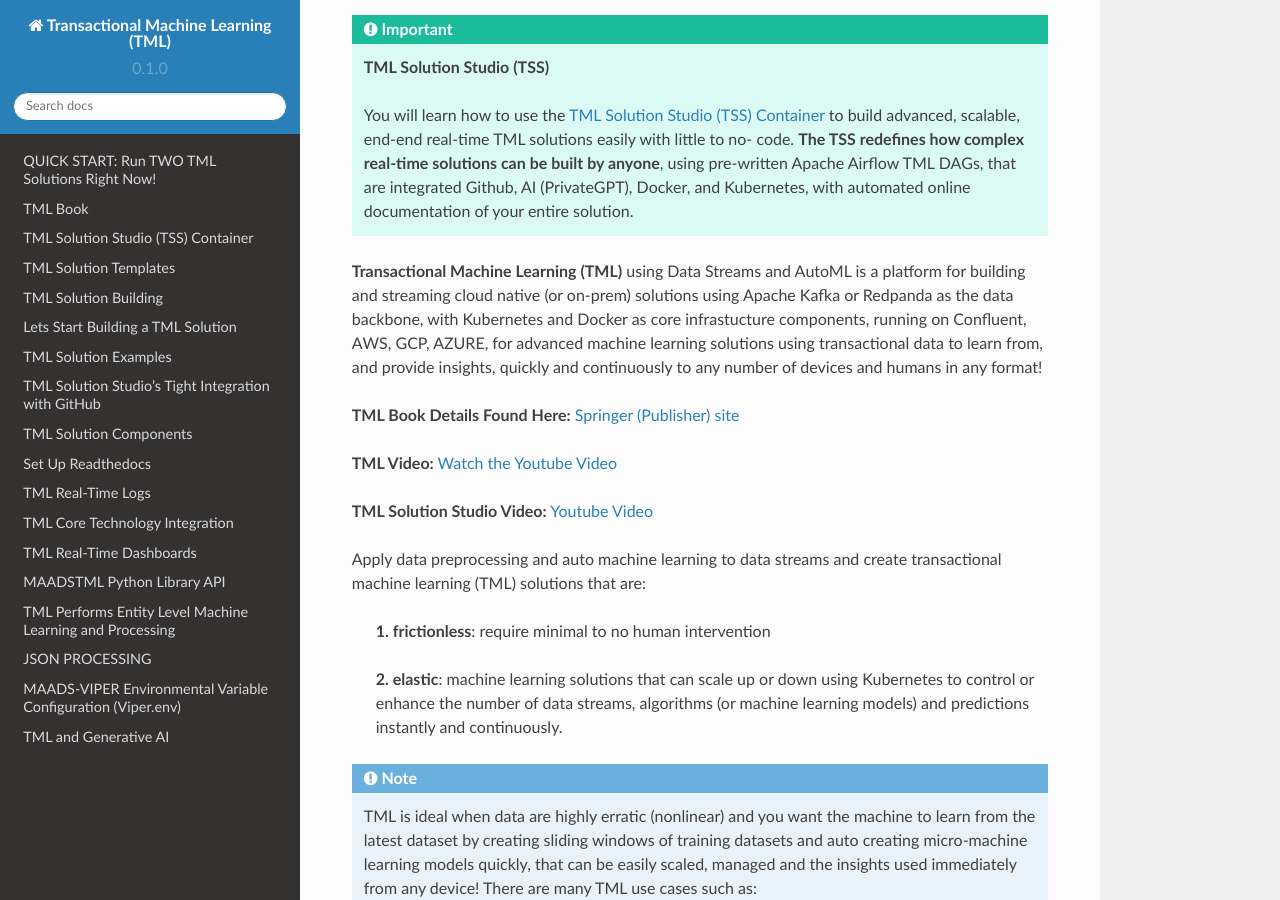
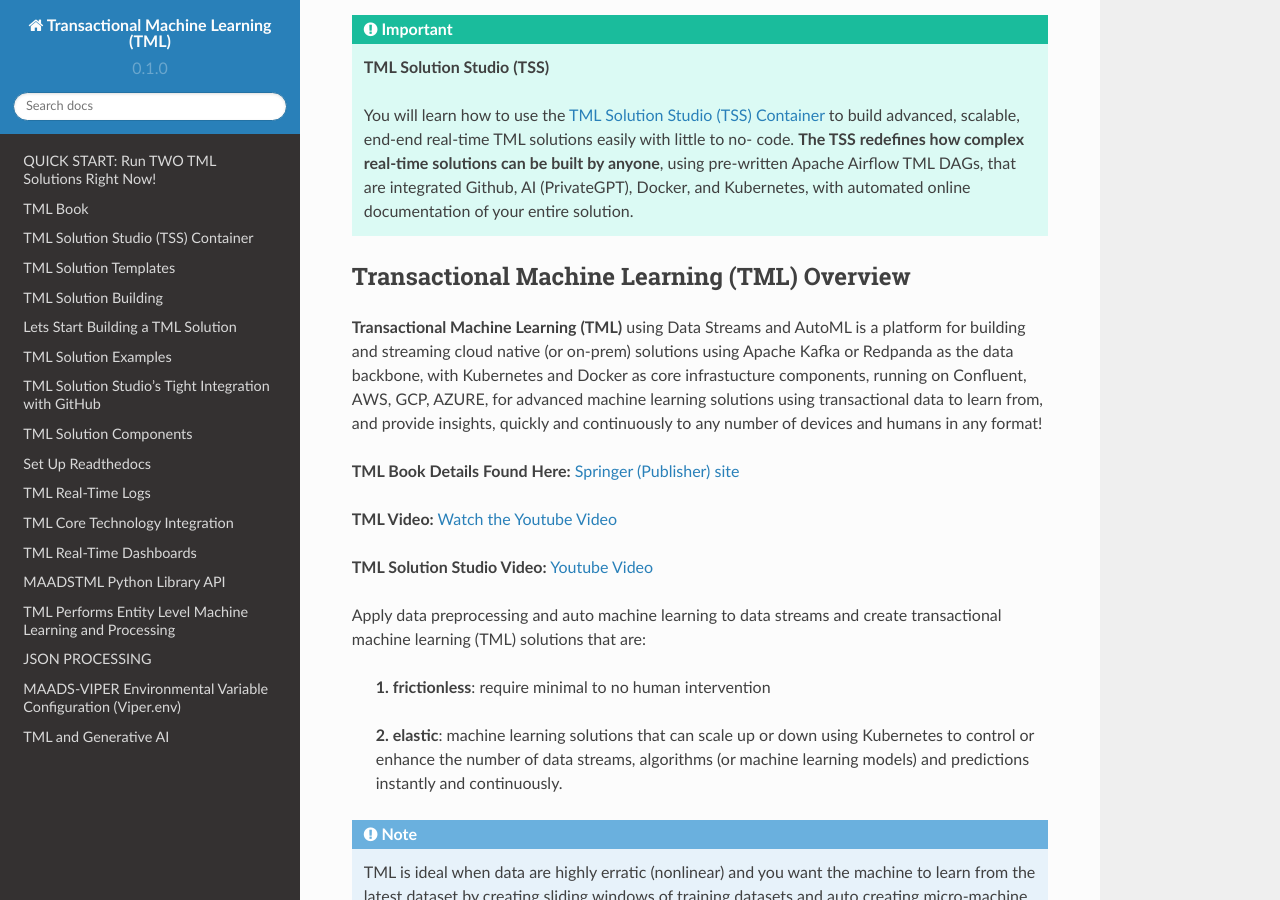
Before and after one commit to smaurice101/readthedocs, a Sphinx documentation site: the page built from docs/source/index.rst, in a window 1280 px wide and 900 px high, scrolled down 542 px. Built offline with Sphinx 7.4.7 and the Read the Docs theme 2.0.0, drawn with Linux system fonts in a browser that asks for light colours.

Commit message:
Update index.rst

```diff
--- a/docs/source/index.rst
+++ b/docs/source/index.rst
@@ -15,6 +15,9 @@
    You will learn how to use the :ref:`TML Solution Studio (TSS) Container` to build advanced, scalable, end-end real-time TML solutions easily with little to no-
    code.  **The TSS redefines how complex real-time solutions can be built by anyone**, using pre-written Apache Airflow TML DAGs, that are integrated Github, AI
    (PrivateGPT), Docker, and Kubernetes, with automated online documentation of your entire solution.
+
+Transactional Machine Learning (TML) Overview
+----------------------
 
 **Transactional Machine Learning (TML)** using Data Streams and AutoML is a platform for building and streaming cloud native (or on-prem) solutions using Apache Kafka or Redpanda as the data backbone, with Kubernetes and Docker as core infrastucture components, running on Confluent, AWS, GCP, AZURE, for advanced machine learning solutions using transactional data to learn from, and provide insights, quickly and continuously to any number of devices and humans in any format!
 
```
